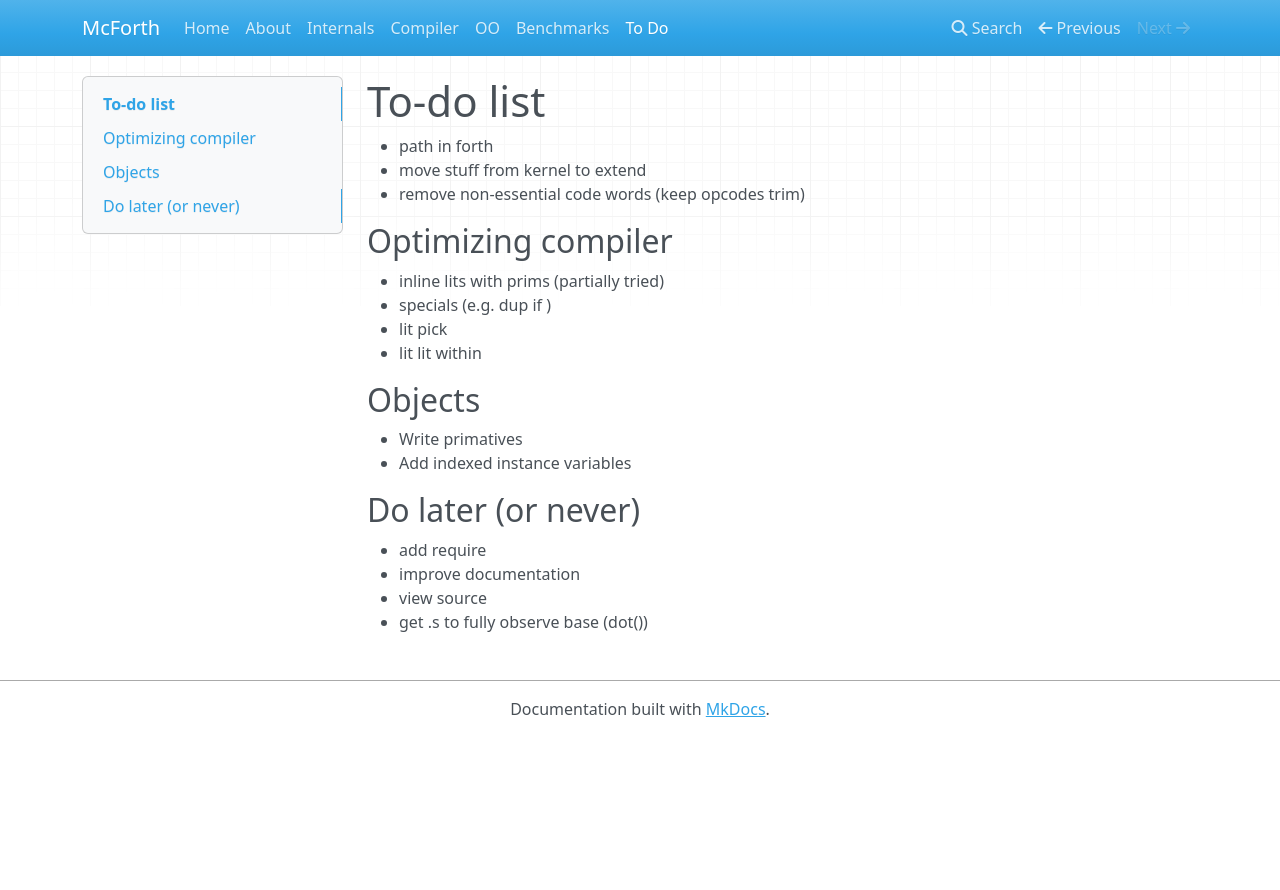
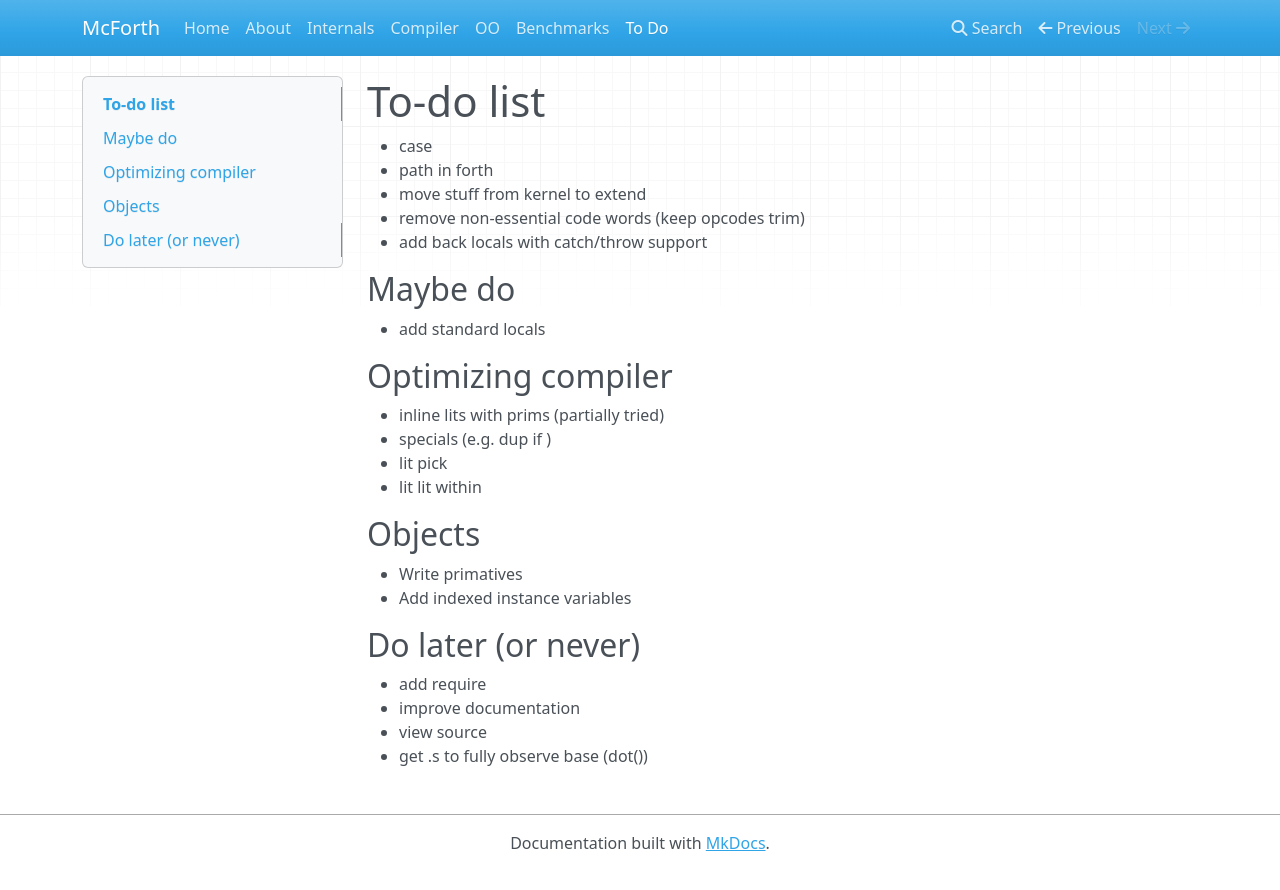
Before and after one commit to amckewan/mcforth, an MkDocs documentation site: the page built from docs/todo.md, in a window 1280 px wide. Shown: the top 890 px of the page. Built offline with MkDocs 1.6.1, drawn with Linux system fonts in a browser that asks for light colours; nearby versions of some CDN libraries.

```diff
--- a/docs/todo.md
+++ b/docs/todo.md
@@ -1,8 +1,14 @@
 # To-do list
 
+* case
 * path in forth
 * move stuff from kernel to extend
 * remove non-essential code words (keep opcodes trim)
+* add back locals with catch/throw support
+
+## Maybe do
+
+* add standard locals
 
 ## Optimizing compiler
 
```
Also changed, not shown: 6 other files.
